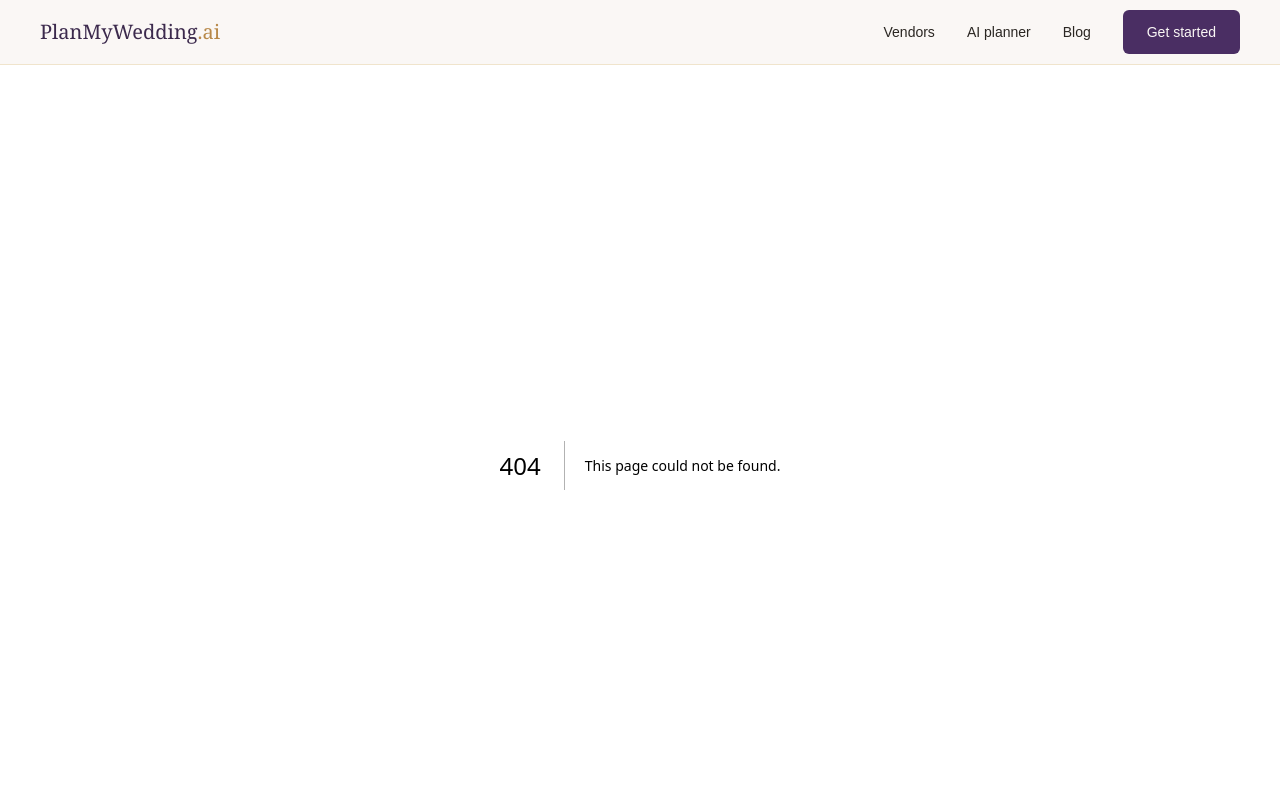
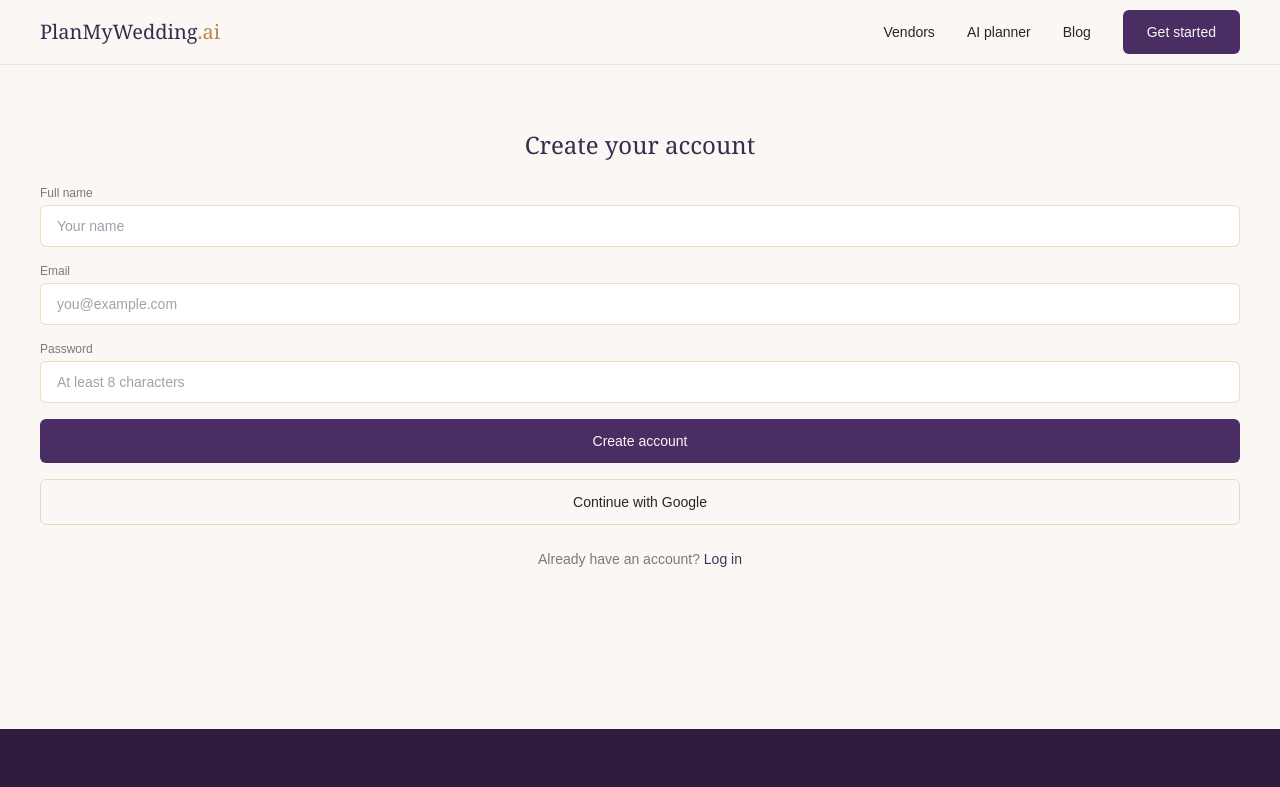
Before and after one commit to mndbobby61-blip/planmywedding-client, a Next.js app: page /register in a window 1280 px wide. Before the commit this address had no page. Shown: the top 787 px of the page. Built offline with nearby package versions, Linux system fonts and the light colour scheme.

Commit message:
feat: add register page with client-side validation

```diff
--- /dev/null
+++ b/src/app/register/page.tsx
@@ -0,0 +1,65 @@
+"use client";
+
+import { useState } from "react";
+import Link from "next/link";
+
+export default function RegisterPage() {
+  const [error, setError] = useState("");
+
+  const handleSubmit = (e: React.FormEvent) => {
+    e.preventDefault();
+    setError("");
+  };
+
+  return (
+    <section className="container-page py-16 max-w-md mx-auto">
+      <h1 className="font-display text-2xl text-plum-700 mb-6 text-center">Create your account</h1>
+
+      {error && <p className="font-body text-sm text-blush-800 bg-blush-400/10 rounded-md px-4 py-2 mb-4">{error}</p>}
+
+      <form onSubmit={handleSubmit} className="space-y-4">
+        <div>
+          <label className="font-body text-xs text-charcoal/60 block mb-1">Full name</label>
+          <input
+            required
+            placeholder="Your name"
+            className="w-full border border-gold-200/60 rounded-md px-4 py-2.5 text-sm font-body focus:outline-none focus:ring-2 focus:ring-plum-400"
+          />
+        </div>
+        <div>
+          <label className="font-body text-xs text-charcoal/60 block mb-1">Email</label>
+          <input
+            required
+            type="email"
+            placeholder="you@example.com"
+            className="w-full border border-gold-200/60 rounded-md px-4 py-2.5 text-sm font-body focus:outline-none focus:ring-2 focus:ring-plum-400"
+          />
+        </div>
+        <div>
+          <label className="font-body text-xs text-charcoal/60 block mb-1">Password</label>
+          <input
+            required
+            type="password"
+            minLength={8}
+            placeholder="At least 8 characters"
+            className="w-full border border-gold-200/60 rounded-md px-4 py-2.5 text-sm font-body focus:outline-none focus:ring-2 focus:ring-plum-400"
+          />
+        </div>
+
+        <button type="submit" className="btn-primary w-full">
+          Create account
+        </button>
+        <button type="button" className="w-full border border-gold-200/60 rounded-md py-3 text-sm font-body">
+          Continue with Google
+        </button>
+      </form>
+
+      <p className="font-body text-sm text-charcoal/60 text-center mt-6">
+        Already have an account?{" "}
+        <Link href="/login" className="text-plum-600 hover:underline">
+          Log in
+        </Link>
+      </p>
+    </section>
+  );
+}
```
